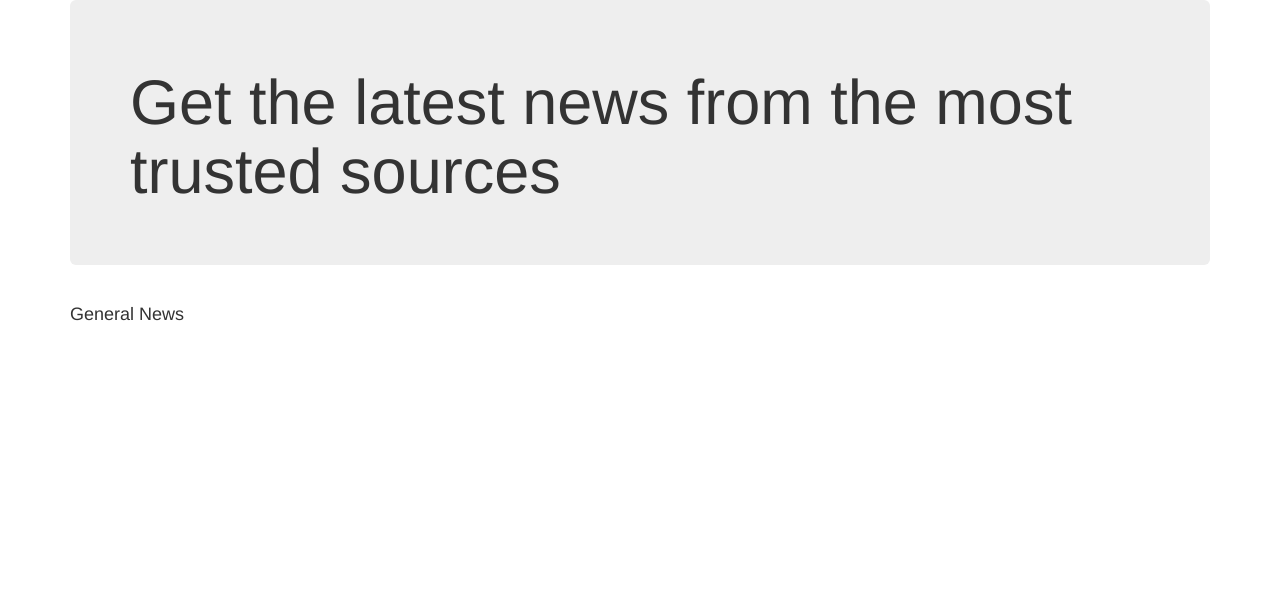
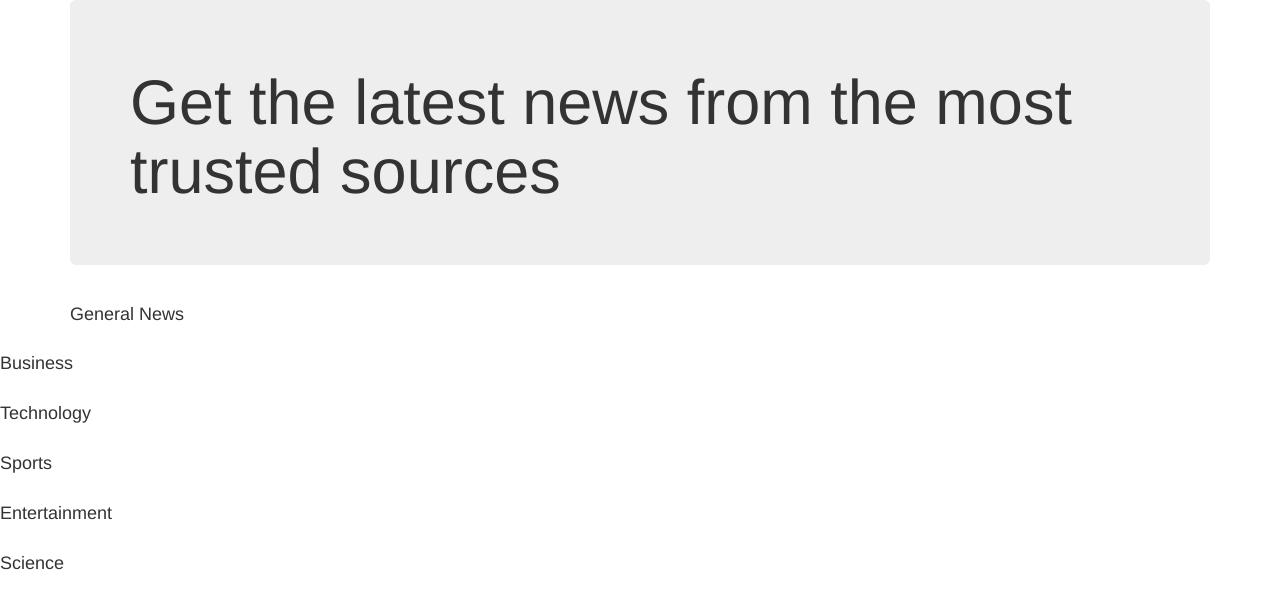
Before and after one commit to Lornakimani62/NEWSHIGHLIGHTS-IP3, a Flask app: template app/templates/index.html in a window 1280 px wide. Shown: the top 609 px of the page. Run offline with Flask 2, Linux system fonts and the light colour scheme; the template is opened without the code that fills it, so the values that code supplies are empty; some libraries are stand-ins or nearby versions.

Commit message:
This commit is to display news sources in their categories

```diff
--- a/app/templates/index.html
+++ b/app/templates/index.html
@@ -20,4 +20,46 @@
         </div>
     </div>
 </div>
+
+<div class="row" id="business">
+    <div class="category col-md-12">
+        <h4 class="source_title">Business</h4>
+        <ul>
+            {{macro.displayNewsourceList(business)}}
+        </ul>
+    </div>
+</div>
+<div class="row" id="technology">
+    <div class="category col-md-12">
+        <h4 class="source_title">Technology</h4>
+        <ul>
+            {{macro.displayNewsourceList(technology)}}
+        </ul>
+    </div>
+</div>
+<div class="row" id="sports">
+    <div class="category col-md-12">
+        <h4 class="source_title">Sports</h4>
+        <ul>
+            {{macro.displayNewsourceList(sports)}}
+        </ul>
+    </div>
+</div>
+<div class="row" id="entertainment">
+    <div class="category col-md-12">
+        <h4 class="source_title">Entertainment</h4>
+        <ul>
+            {{macro.displayNewsourceList(entertainment)}}
+        </ul>
+    </div>
+</div>
+<div class="row" id="science">
+    <div class="category col-md-12">
+        <h4 class="source_title">Science</h4>
+        <ul>
+            {{macro.displayNewsourceList(science)}}
+        </ul>
+    </div>
+</div>
+</div>
 {% endblock%}
--- a/config.py
+++ b/config.py
@@ -5,7 +5,7 @@ class Config:
     General configuration parent class
     '''
 
-    SOURCES_BASE_URL='https://newsapi.org/v2/sources?apiKey={}'
+    SOURCES_BASE_URL='https://newsapi.org/v2/sources?language=en&category={}&apiKey={}'
     HEADLINE_BASE_URL='https://newsapi.org/v2/top-headlines?sources={}&apiKey={}'
     EVERYTHING_BASE_URL='https://newsapi.org/v2/everything?&sortBy=publishedAt&sources={}&apiKey={}'
     SEARCH_API_BASE_URL = 'https://newsapi.org/v2/everything?language=en&q={}&apiKey={}'
```
Also changed, not shown: app/main/views.py (+7 -3 lines), app/requests.py (+4 -3 lines).
